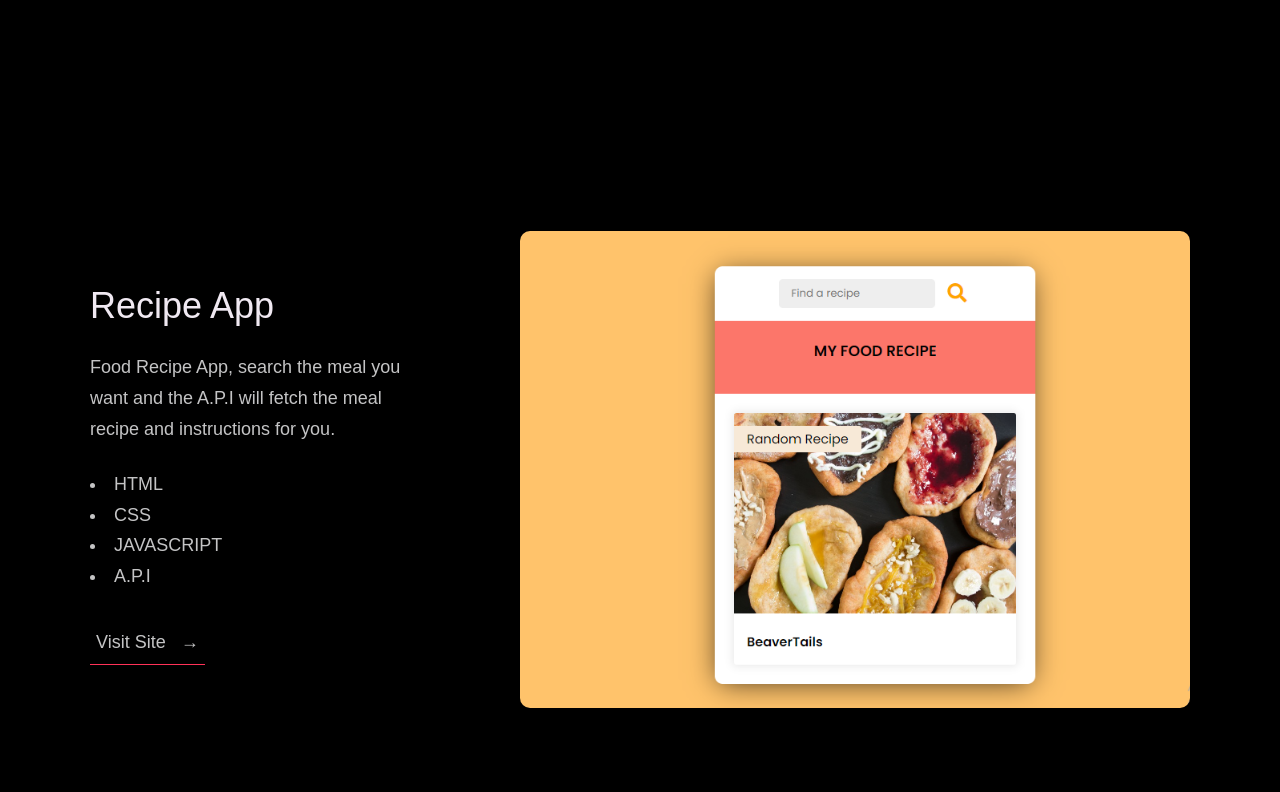
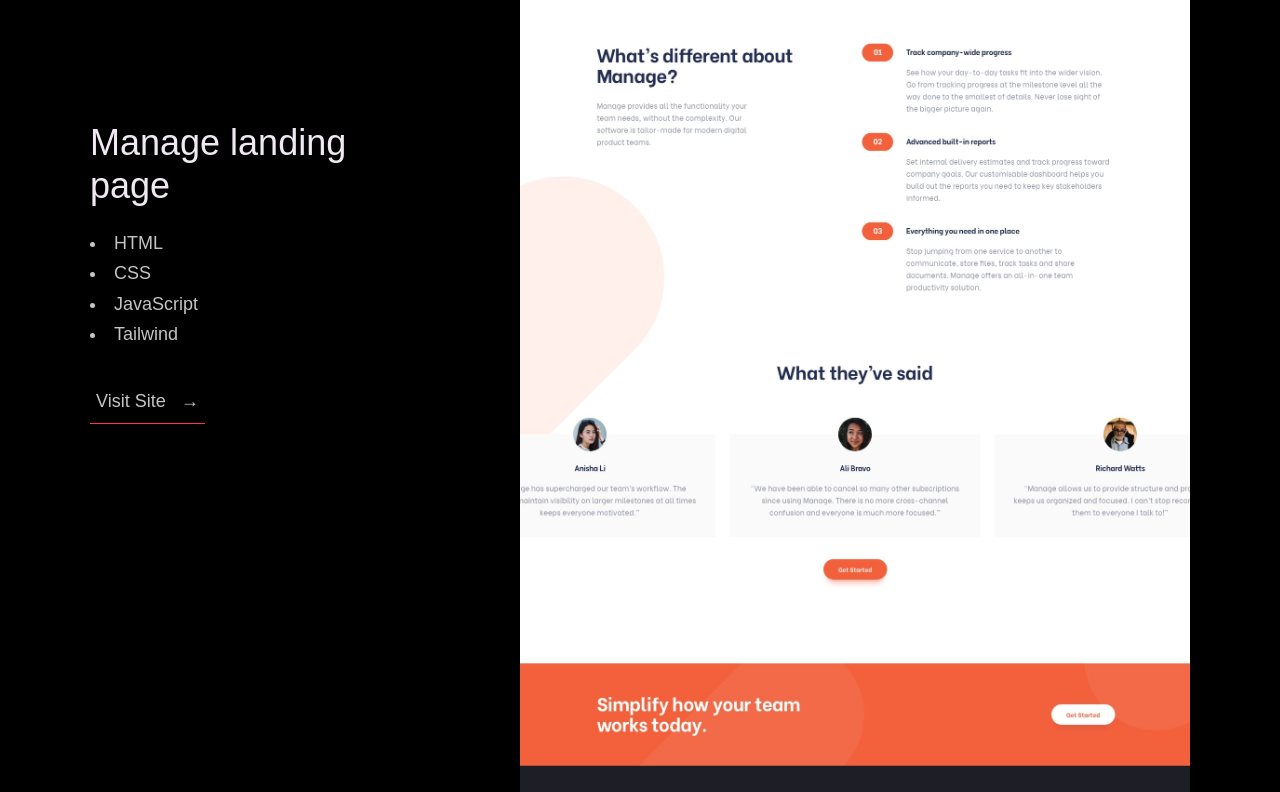
Before and after one commit to Amajuoyichidera/my-portfolio, a plain HTML site: page index.html in a window 1280 px wide. Shown: the part 4900-5692 px from the top of the page. Drawn offline with Linux system fonts and the light colour scheme; a web font is replaced by a local one.

Commit message:
first version

```diff
--- a/index.html
+++ b/index.html
@@ -134,6 +134,29 @@
             </div>
             <div class="work__image-box reveal">
               <img src="/images/chirp.png" class="work__image" alt="Project 1" />
+            </div>
+          </div>
+
+
+
+          <div class="work__box">
+            <div class="work__text reveal">
+              <h3>Manage landing page</h3>
+              <ul class="work__list">
+                <li>HTML</li>
+                <li>CSS</li>
+                <li>JavaScript</li>
+                <li>Tailwind</li>
+              </ul>
+
+              <div class="work__links">
+                <a href="https://famous-pothos-7bc49d.netlify.app/" target="_blank" class="link__text">
+                  Visit Site <span>&rarr;</span>
+                </a>
+              </div>
+            </div>
+            <div class="work__image-box reveal">
+              <img src="/images/desk.jpg" class="work__image" alt="Project 1" />
             </div>
           </div>
 
```
Also changed, not shown: images/desk.jpg (added).
